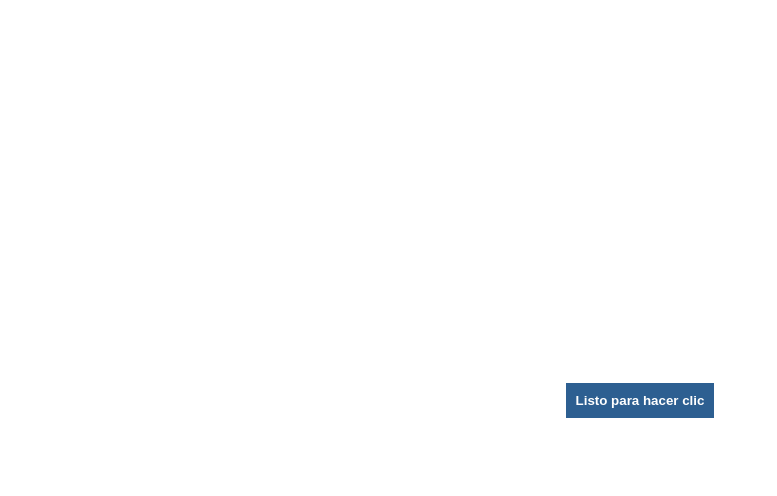
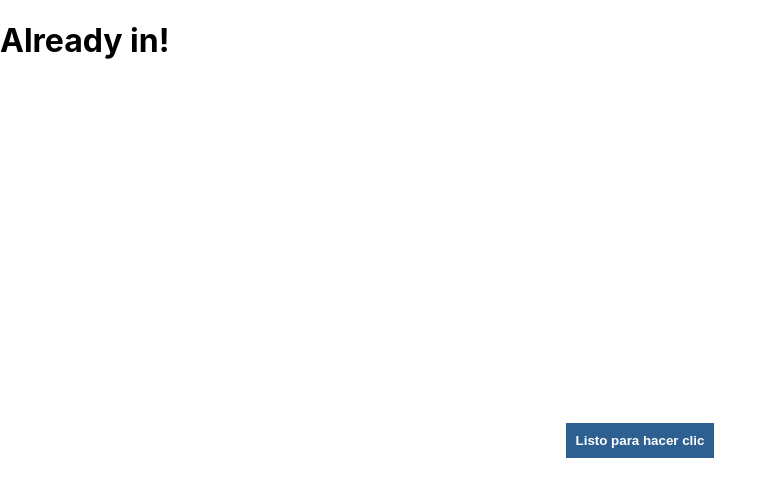
Before and after one commit to AMoret01/Ex2Ev, a React (Create React App) app: page / in a window 1280 px wide. Shown: the top 496 px of the page, without its empty margins (0-777 px from the left). Built offline with nearby package versions, Linux system fonts and the light colour scheme.

Commit message:
Ejercicio 3 finalizado

```diff
--- a/src/App.js
+++ b/src/App.js
@@ -1,12 +1,13 @@
 import {EXButton} from './EXButton/EXButton';
 import './App.css';
+import Inside from './Inside';
 
-function App() {
-  return (
-    <div className="main-screen">
-      <EXButton title="Listo para hacer clic"></EXButton>
-    </div>
-  );
-}
+const App = () => (
 
+  <div className="main-screen">
+    <Inside TITULO = {'Already in!'}>Welcome to the IT world!</Inside>
+    <EXButton title="Listo para hacer clic"></EXButton>
+  </div>
+);
+console.log("Change for exercise 3, done");
 export default App;
--- /dev/null
+++ b/src/Inside.js
@@ -0,0 +1,13 @@
+import * as React from 'react';
+
+class Inside extends React.Component {
+    render() {
+      return(
+            <div>
+                <h1>{this.props.TITULO}</h1>
+            </div>
+        );
+
+    }
+}
+export default Inside
```
